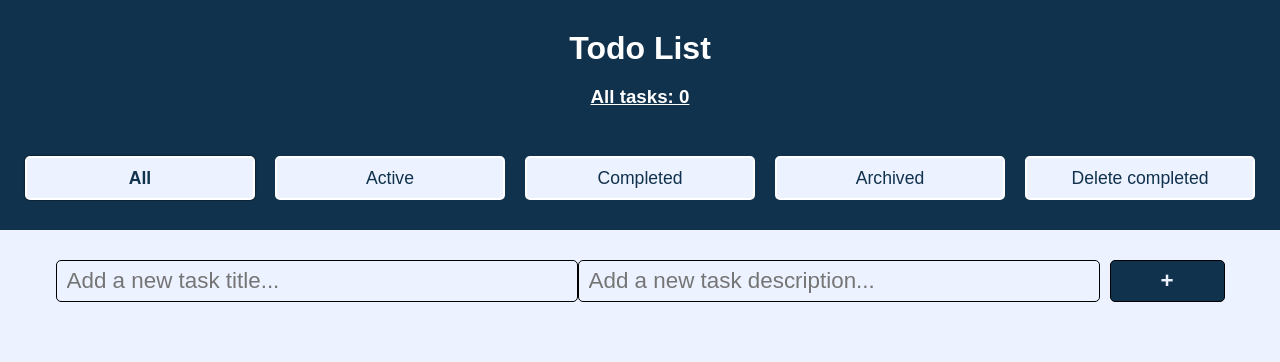
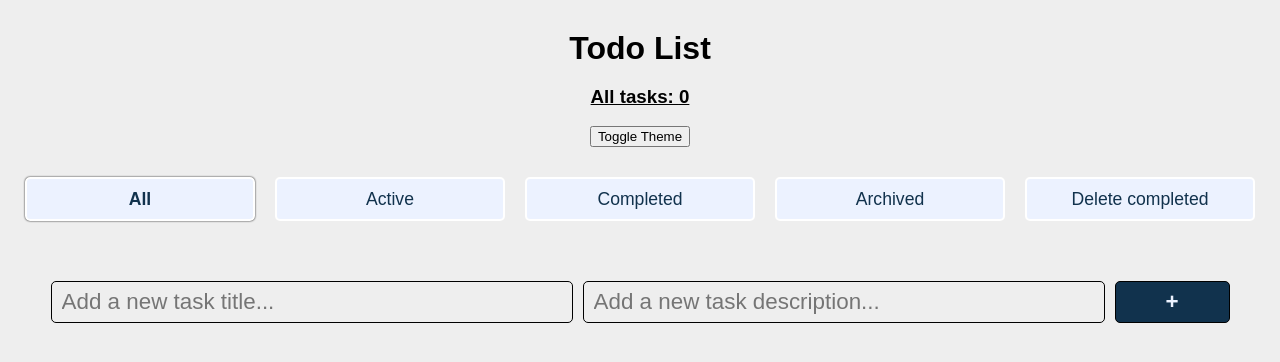
Before and after one commit to nelly476/to-do-react, a React (Vite) app: page / in a window 1280 px wide. Shown: the top 362 px of the page. Built offline with nearby package versions, Linux system fonts and the light colour scheme.

Commit message:
add theme context

```diff
--- a/src/App.jsx
+++ b/src/App.jsx
@@ -3,8 +3,11 @@ import Header from "./components/Header";
 import Form from "./components/Form";
 import ControlButtons from "./components/ControlButtons";
 
+import { ThemeContext, themes } from "./components/ThemeContext";
+
 export default class App extends React.Component {
   state = {
+    theme: themes.light,
     todoTitleValue: "",
     todoDescriptionValue: "",
     filterType: "All",
@@ -30,18 +33,20 @@ export default class App extends React.Component {
       this.state.todoTitleValue !== "" &&
       this.state.todoTitleValue.length >= 2
     ) {
-      console.log("h");
       const todo = {
         id: Date.now(),
         title: this.state.todoTitleValue,
         description: this.state.todoDescriptionValue,
         done: false,
       };
-      this.setState({
+      this.setState(
+        {
           todoTitleValue: "",
           todoDescriptionValue: "",
           todos: [todo, ...this.state.todos],
-      });
+        },
+        this.saveToLocalStorage
+      );
     }
   };
 
@@ -58,28 +63,36 @@ export default class App extends React.Component {
           return item;
         }),
       };
-    });
+    }, this.saveToLocalStorage);
   };
 
   handleDelete = (id) => {
-    this.setState({
+    this.setState(
+      {
         todos: this.state.todos.filter((item) => item.id !== id),
-    });
+      },
+      this.saveToLocalStorage
+    );
   };
 
   handleArchive = (id) => {
     const target = this.state.todos.filter((item) => item.id === id)[0];
-    this.setState((prevState) => ({
+    this.setState(
+      (prevState) => ({
         archivedTodos: [...prevState.archivedTodos, target],
-    }));
+      }),
+      this.saveToLocalStorage
+    );
     this.handleDelete(id);
-    // console.log(this.state.archivedTodos);
   };
 
   deleteCompleted = () => {
-    this.setState({
+    this.setState(
+      {
         todos: this.state.todos.filter((item) => !item.done),
-    });
+      },
+      this.saveToLocalStorage
+    );
   };
 
   getVisibleTodos = () => {
@@ -103,8 +116,42 @@ export default class App extends React.Component {
     });
   };
 
+  toggleTheme = () => {
+    this.setState((state) => ({
+      theme: state.theme === themes.dark ? themes.light : themes.dark,
+    }));
+  };
+
+  saveToLocalStorage = () => {
+    localStorage.setItem("todos", JSON.stringify(this.state.todos));
+    localStorage.setItem(
+      "archivedTodos",
+      JSON.stringify(this.state.archivedTodos)
+    );
+  };
+
+  loadFromLocalStorage = () => {
+    const todos = localStorage.getItem("todos");
+    const archivedTodos = localStorage.getItem("archivedTodos");
+
+    if (todos) {
+      this.setState({ todos: JSON.parse(todos) });
+    }
+
+    if (archivedTodos) {
+      this.setState({ archivedTodos: JSON.parse(archivedTodos) });
+    }
+  };
+
+  componentDidMount() {
+    this.loadFromLocalStorage();
+  }
+
   render() {
     return (
+      <ThemeContext.Provider
+        value={{ theme: this.state.theme, toggleTheme: this.toggleTheme }}
+      >
         <div className="container">
           <Header countTodo={this.state.todos.length} />
           <ControlButtons
@@ -124,6 +171,7 @@ export default class App extends React.Component {
             todos={this.getVisibleTodos()}
           />
         </div>
+      </ThemeContext.Provider>
     );
   }
 }
--- a/src/components/ControlButtons.jsx
+++ b/src/components/ControlButtons.jsx
@@ -1,4 +1,6 @@
 import React from "react";
+
+import { ThemeContext } from "./ThemeContext";
 
 export default class ControlButtons extends React.Component {
   isActive = (text) => {
@@ -8,7 +10,15 @@ export default class ControlButtons extends React.Component {
 
   render() {
     return (
-      <footer className="footer">
+      <ThemeContext.Consumer>
+        {({ theme }) => (
+          <footer
+            className="footer"
+            style={{
+              backgroundColor: theme.background,
+              color: theme.foreground,
+            }}
+          >
             <Button
               className={this.isActive}
               text="All"
@@ -35,6 +45,8 @@ export default class ControlButtons extends React.Component {
               text="Delete completed"
             />
           </footer>
+        )}
+      </ThemeContext.Consumer>
     );
   }
 }
--- a/src/components/Form.jsx
+++ b/src/components/Form.jsx
@@ -1,4 +1,5 @@
 import React from "react";
+import { ThemeContext } from "./ThemeContext";
 
 class Todo extends React.Component {
   render() {
@@ -54,7 +55,15 @@ class Todo extends React.Component {
 export default class Form extends React.Component {
   render() {
     return (
-      <form className="form">
+      <ThemeContext.Consumer>
+        {({ theme }) => (
+          <form
+            className="form"
+            style={{
+              backgroundColor: theme.background,
+              color: theme.foreground,
+            }}
+          >
             <div className="form__input-section">
               <span>
                 <input
@@ -64,6 +73,8 @@ export default class Form extends React.Component {
                   onChange={this.props.handleTitleChange}
                   value={this.props.todoTitleValue}
                 />
+              </span>
+              <span>
                 <input
                   type="text"
                   className="form__input"
@@ -80,6 +91,7 @@ export default class Form extends React.Component {
                 +
               </button>
             </div>
+
             <Todo
               todos={this.props.todos}
               handleToggle={this.props.handleToggle}
@@ -87,6 +99,8 @@ export default class Form extends React.Component {
               handleArchive={this.props.handleArchive}
             />
           </form>
+        )}
+      </ThemeContext.Consumer>
     );
   }
 }
--- a/src/components/Header.jsx
+++ b/src/components/Header.jsx
@@ -1,12 +1,24 @@
 import React from "react";
+import { ThemeContext } from "./ThemeContext";
 
 export default class Header extends React.Component {
   render() {
     return (
-      <header className="header">
-        <h1>Todo List </h1>
-        <h3>All tasks: {this.props.countTodo}</h3>
-      </header>
+      <ThemeContext.Consumer>
+        {({ theme, toggleTheme }) => (
+          <header
+            className="header"
+            style={{
+              backgroundColor: theme.background,
+              color: theme.foreground,
+            }}
+          >
+            <h1>Todo List </h1>
+            <h3>All tasks: {this.props.countTodo}</h3>
+            <button onClick={toggleTheme}>Toggle Theme</button>
+          </header>
+        )}
+      </ThemeContext.Consumer>
     );
   }
 }
--- /dev/null
+++ b/src/components/ThemeContext.js
@@ -0,0 +1,16 @@
+import React from "react";
+
+export const themes = {
+  light: {
+    foreground: "#000000",
+    background: "#eeeeee",
+  },
+  dark: {
+    foreground: "#ffffff",
+    background: "#222222",
+  },
+};
+
+export const ThemeContext = React.createContext(
+  themes.dark // default value
+);
--- a/src/index.css
+++ b/src/index.css
@@ -1,14 +1,19 @@
 body {
   font-family: Arial, sans-serif;
   font-weight: 300;
-  background-color: #ecf2ff;
+  /* background-color: #ecf2ff; */
   margin: 0;
   padding: 0;
+  min-height: 100vh;
+}
+
+#root,
+.container {
+  height: 100vh;
 }
 
 .container {
   margin: 0 auto;
-  /* width: 50%; */
 }
 
 h1,
@@ -67,6 +72,7 @@ h2 {
   display: flex;
   flex-direction: column;
   align-items: center;
+  height: 70vh;
 }
 
 .todos-list {
--- a/src/main.jsx
+++ b/src/main.jsx
@@ -5,6 +5,6 @@ import "./index.css";
 
 ReactDOM.createRoot(document.getElementById("root")).render(
   <React.StrictMode>
-    <App t="123" />
+    <App />
   </React.StrictMode>
 );
```
Lines whose indentation alone changed are shown as unchanged.
